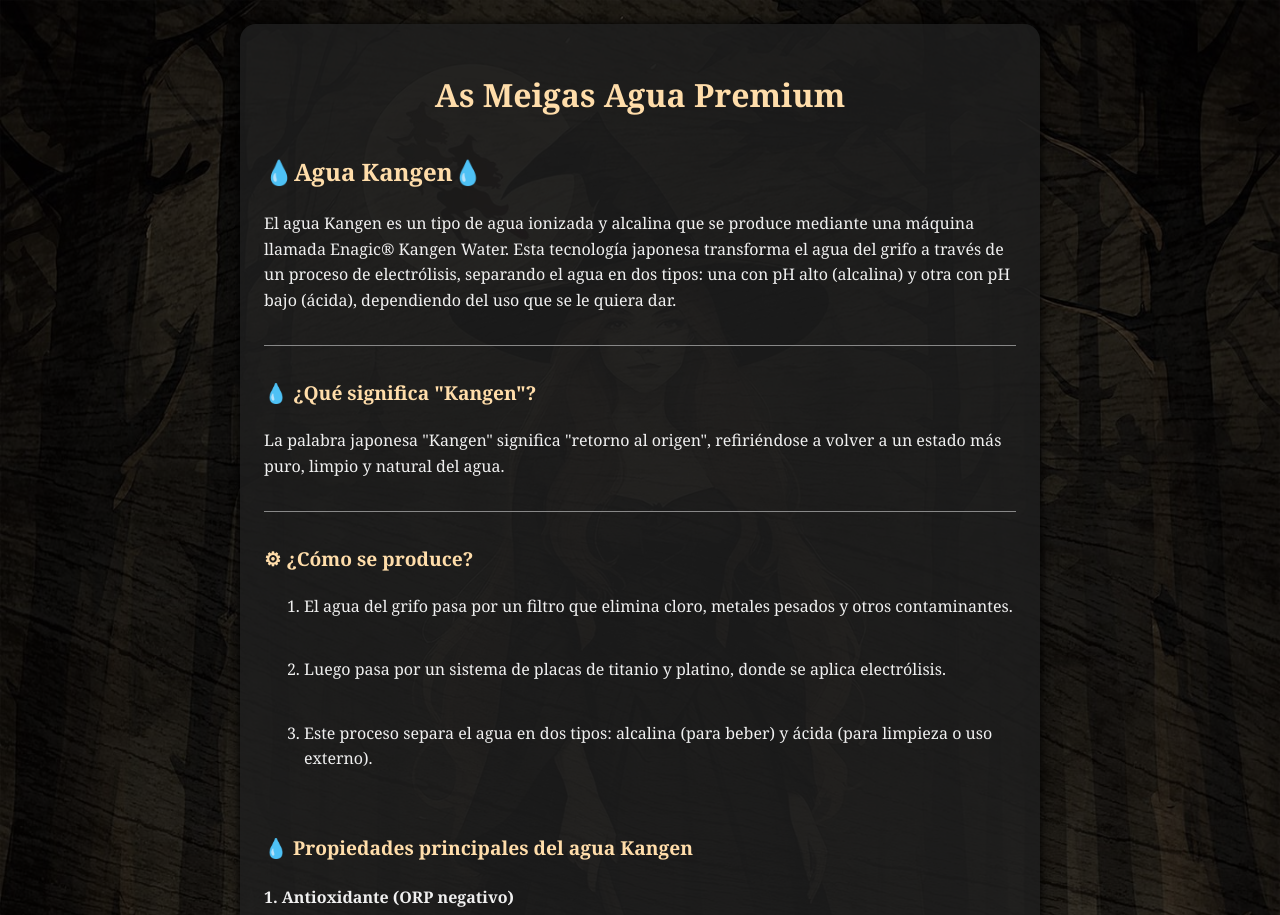
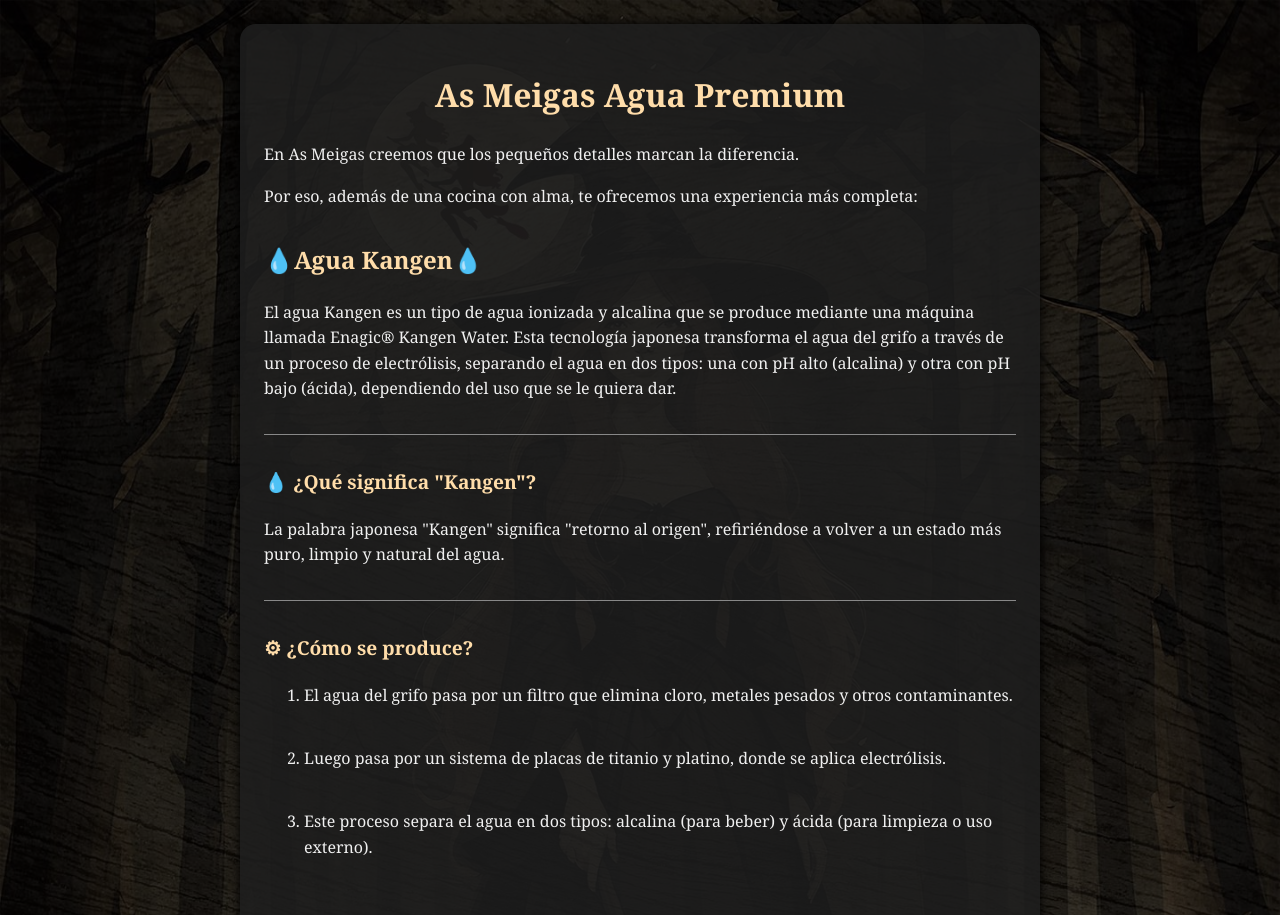
Before and after one commit to icacabelos/Agua-Kangen, a plain HTML site: page index.html in a window 1280 px wide. Shown: the top 915 px of the page. Drawn offline with Linux system fonts and the light colour scheme.

Commit message:
Update index.html

```diff
--- a/index.html
+++ b/index.html
@@ -17,6 +17,8 @@
   <div class="overlay">
     <div class="content">
       <h1>As Meigas Agua Premium</h1>
+      <p>En As Meigas creemos que los pequeños detalles marcan la diferencia.</p>
+      <p>Por eso, además de una cocina con alma, te ofrecemos una experiencia más completa:</p>
       <h2>💧Agua Kangen💧</h2>
       <p>El agua Kangen es un tipo de agua ionizada y alcalina que se produce mediante una máquina llamada Enagic® Kangen Water. Esta tecnología japonesa transforma el agua del grifo a través de un proceso de electrólisis, separando el agua en dos tipos: una con pH alto (alcalina) y otra con pH bajo (ácida), dependiendo del uso que se le quiera dar.</p>
       <hr>
```
